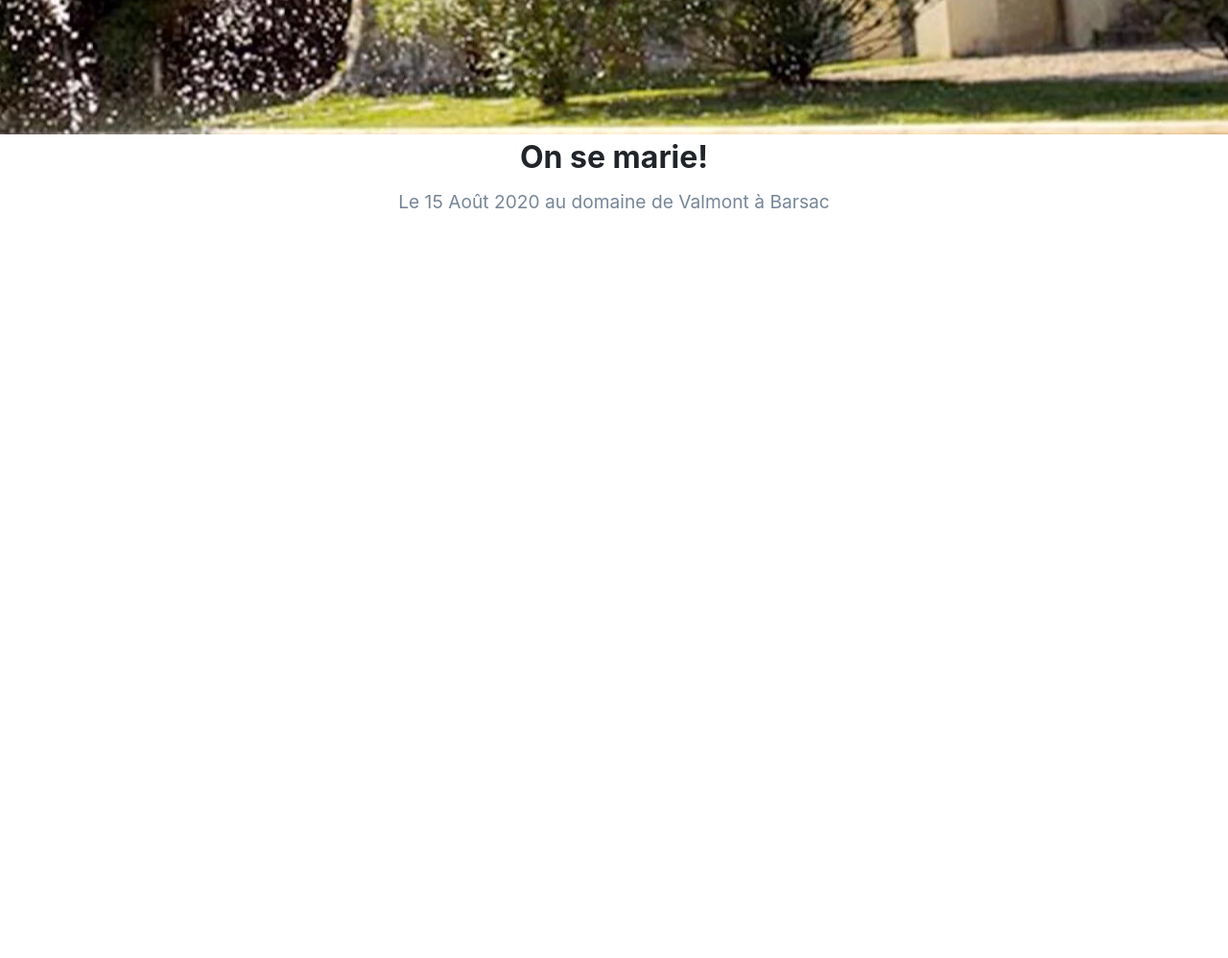
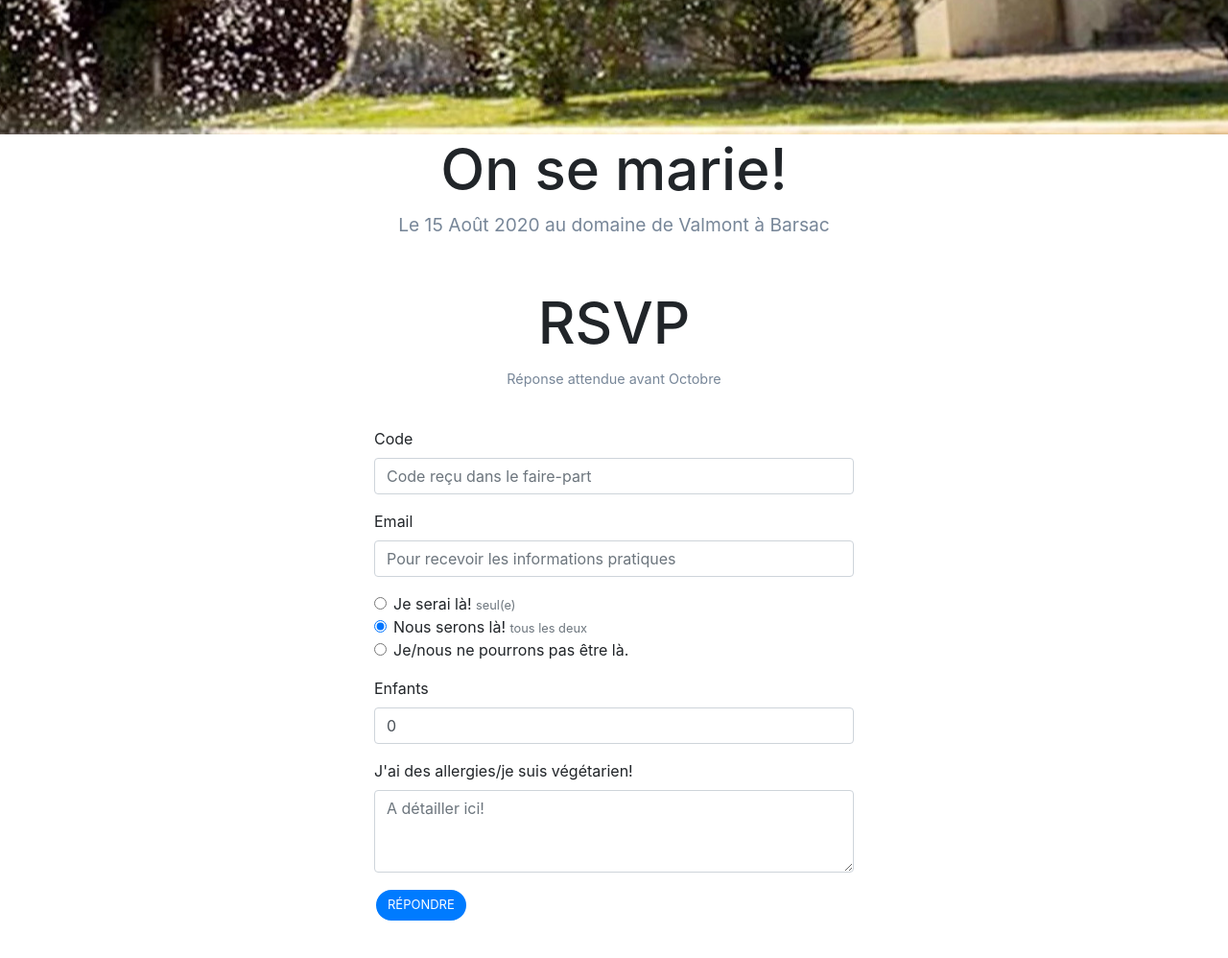
Before and after one commit to quilicicf/WeddingWebsite, a website built with Parcel: page index.html in a window 1280 px wide. Shown: the part 500-1498 px from the top of the page at 96% size. Before the commit the page ends 800 px from the top, so only its background shows below. Built offline with nearby package versions, Linux system fonts and the light colour scheme.

Commit message:
:up: Add RSVP section

```diff
--- a/index.html
+++ b/index.html
@@ -25,10 +25,7 @@
   <div class="collapse navbar-collapse" id="navbarSupportedContent">
     <ul class="navbar-nav mr-auto">
       <li class="nav-item">
-        <a class="nav-link" href="#intro">How we met</a>
-      </li>
-      <li class="nav-item">
-        <a class="nav-link" href="#events">Events</a>
+        <a class="nav-link" href="#rsvp">RSVP</a>
       </li>
     </ul>
   </div>
@@ -37,7 +34,53 @@
 <section class="save-the-date">
   <div class="wedding-location"></div>
   <h1 class="announcement">On se marie!</h1>
-  <p class="date">Le 15 Août  2020 au domaine de Valmont à Barsac</p>
+  <p class="date">Le 15 Août 2020 au domaine de Valmont à Barsac</p>
+</section>
+
+<section id="rsvp" class="rsvp">
+  <h1 class="announcement">RSVP</h1>
+  <p class="deadline">Réponse attendue avant Octobre</p>
+
+  <form name="RSVP" method="POST" data-netlify="true">
+    <div class="form-group">
+      <label for="code">Code</label>
+      <input type="text" class="form-control" id="code" placeholder="Code reçu dans le faire-part">
+    </div>
+
+    <div class="form-group">
+      <label for="email">Email</label>
+      <input type="email" class="form-control" id="email" placeholder="Pour recevoir les informations pratiques">
+    </div>
+
+    <div class="answer">
+      <div class="form-check form-check">
+        <input class="form-check-input" type="radio" id="oneAttendee" value="1">
+        <label class="form-check-label" for="oneAttendee">Je serai là! <span class="small">seul(e)</span></label>
+      </div>
+      <div class="form-check form-check">
+        <input class="form-check-input" type="radio" id="twoAttendees" value="2" checked>
+        <label class="form-check-label" for="twoAttendees">Nous serons là! <span class="small">tous les deux</span></label>
+      </div>
+      <div class="form-check form-check">
+        <input class="form-check-input" type="radio" id="noAttendees" value="0">
+        <label class="form-check-label" for="noAttendees">Je/nous ne pourrons pas être là.</label>
+      </div>
+    </div>
+
+    <div class="form-group">
+      <label for="children">Enfants</label>
+      <input type="number" class="form-control" id="children" value="0" min="0" max="5" />
+    </div>
+
+    <div class="form-group">
+      <label for="allergy">J'ai des allergies/je suis végétarien!</label>
+      <textarea class="form-control" id="allergy" cols="20" about="" rows="3" placeholder="A détailler ici!"></textarea>
+    </div>
+
+    <div class="form-group">
+      <button type="submit" class="btn btn-primary">Répondre</button>
+    </div>
+  </form>
 </section>
 
 </body>
--- a/src/sass/bootstrap.scss
+++ b/src/sass/bootstrap.scss
@@ -1,3 +1,9 @@
+$font-size-base: 1rem;
+
+$font-size-h1: floor(($font-size-base * 1.5));
+$font-size-h2: floor(($font-size-base * 1.2));
+$font-size-h3: ceil(($font-size-base * 1.1));
+
 @import "../../node_modules/bootstrap/scss/functions";
 @import "../../node_modules/bootstrap/scss/variables";
 @import "../../node_modules/bootstrap/scss/mixins";
@@ -6,3 +12,6 @@
 @import "../../node_modules/bootstrap/scss/nav";
 @import "../../node_modules/bootstrap/scss/navbar";
 @import "../../node_modules/bootstrap/scss/transitions";
+@import "../../node_modules/bootstrap/scss/forms";
+@import "../../node_modules/bootstrap/scss/buttons";
+@import "../../node_modules/bootstrap/scss/type";
--- /dev/null
+++ b/src/sass/rsvp.scss
@@ -0,0 +1,23 @@
+.rsvp {
+  height: 100%;
+  display: flex;
+  flex-direction: column;
+  align-items: center;
+  justify-content: flex-start;
+
+  .deadline {
+    font-size: .9rem;
+  }
+
+  form {
+    min-width: 500px;
+  }
+
+  .answer {
+    margin: 1rem 0;
+  }
+
+  .small {
+    color: $gray-600;
+  }
+}
--- a/src/sass/save-the-date.scss
+++ b/src/sass/save-the-date.scss
@@ -11,10 +11,6 @@
     background: no-repeat center url("../img/domaine_valmont_2.jpg");
   }
 
-  .announcement {
-    font-size: 2rem;
-  }
-
   .date {
     font-size: 1.2rem;
   }
--- a/src/sass/style.scss
+++ b/src/sass/style.scss
@@ -14,6 +14,7 @@
 
 @import "./navbar";
 @import "./save-the-date";
+@import "./rsvp";
 
 
 body, html {
```
